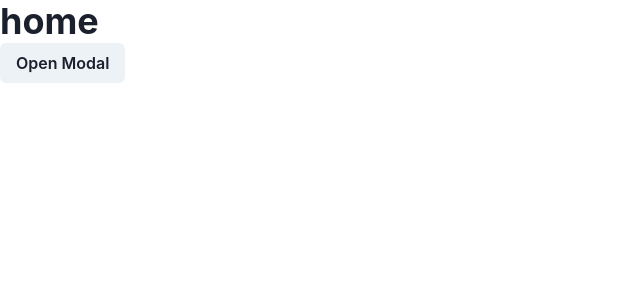
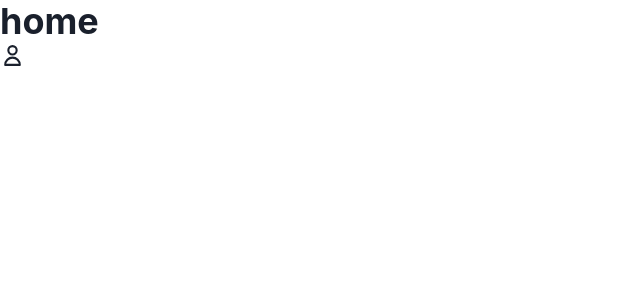
Before and after one commit to capitalN/home_interior, a Next.js app: page / in a window 1280 px wide. Shown: the top 300 px of the page, without its empty margins (0-640 px from the left). Built offline with nearby package versions, Linux system fonts and the light colour scheme.

Commit message:
added signup icon

```diff
--- a/components/signupModal.jsx
+++ b/components/signupModal.jsx
@@ -17,12 +17,13 @@ import {
   FormErrorMessage
 } from "@chakra-ui/react";
 import React from "react";
+import {HiOutlineUser} from 'react-icons/hi'
 
 function SignupModal() {
   const { isOpen, onOpen, onClose } = useDisclosure();
   return (
     <>
-      <Button onClick={onOpen}>Open Modal</Button>
+      <HiOutlineUser size={25}onClick={onOpen}/>
 
       <Modal isOpen={isOpen} onClose={onClose} size={"2xl"}>
         <ModalOverlay />
--- a/package.json
+++ b/package.json
@@ -20,6 +20,7 @@
     "next": "13.1.2",
     "react": "18.2.0",
     "react-dom": "18.2.0",
+    "react-icons": "^4.7.1",
     "react-redux": "^8.0.5",
     "redux": "^4.2.0",
     "redux-thunk": "^2.4.2"
```
Also changed, not shown: 1 other file (tests, documents, lock files or other folders).
